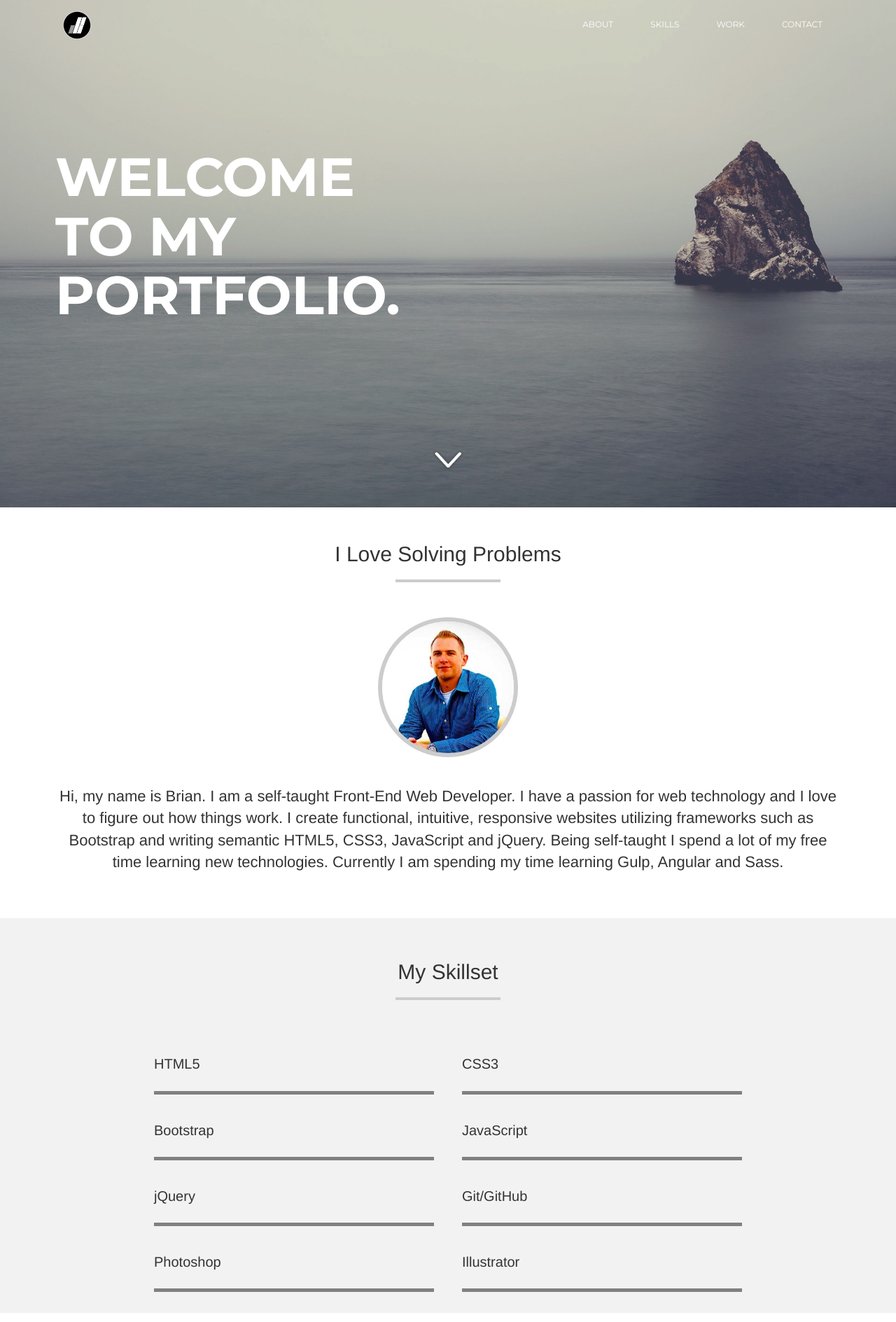
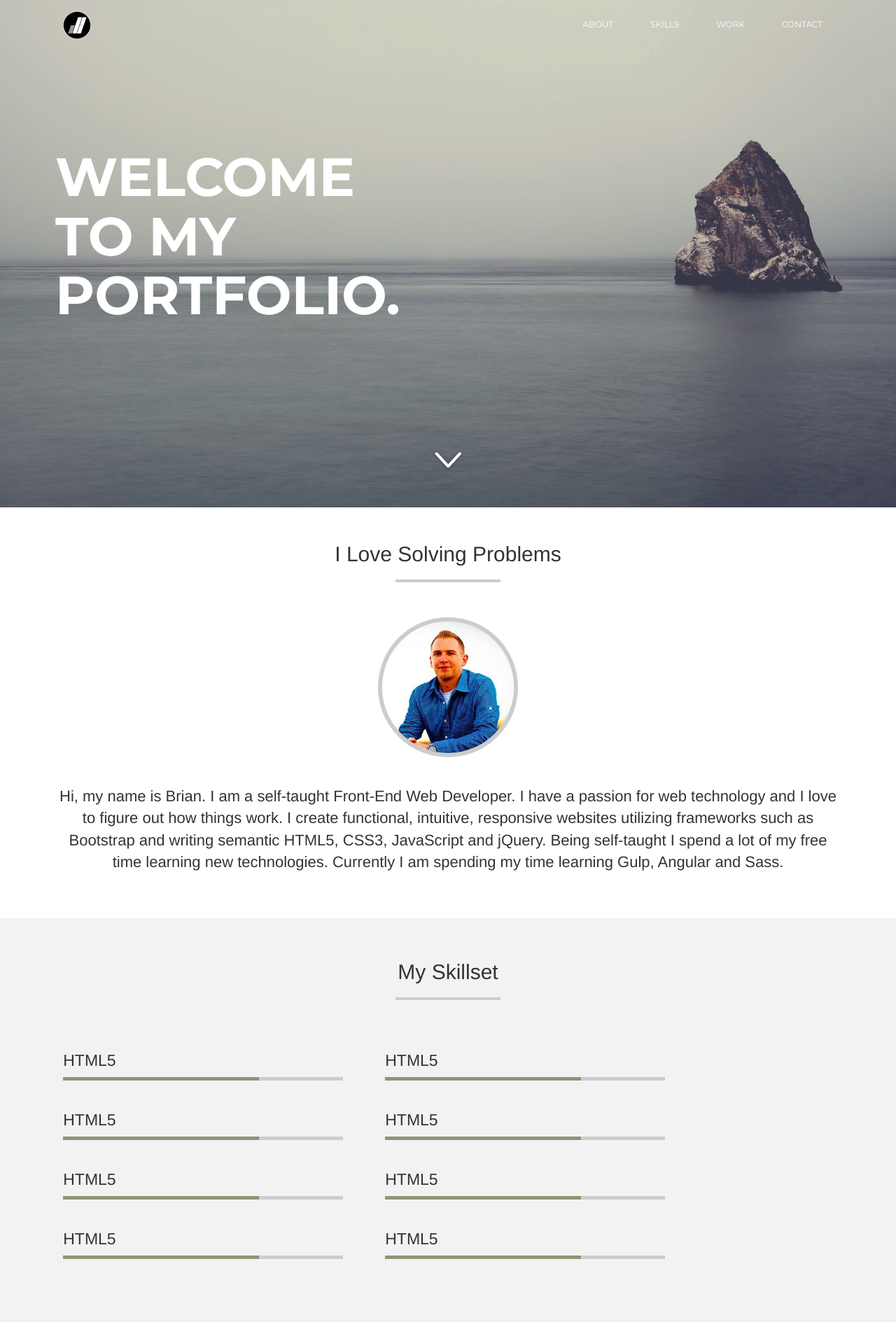
Before and after one commit to briandaub/briandaub.github.io, a Jekyll site: the page built from index.html, in a window 1280 px wide. Shown: the whole page at 70% size. Built offline with Jekyll 4.4.1, drawn with Linux system fonts in a browser that asks for light colours.

Commit message:
added skills section

```diff
--- a/_includes/skills.html
+++ b/_includes/skills.html
@@ -1,6 +1,6 @@
 <section class="skillset" id="skills">
     <div class="container">
         <h2>My Skillset</h2>
-        <div class="skills"></div><!-- /end .skillset -->
+        <div class="skill-list"></div><!-- /end .skill-list -->
     </div><!-- /end .container -->
 </section>
--- a/_sass/_skills.sass
+++ b/_sass/_skills.sass
@@ -1,7 +1,6 @@
 .skillset
     background: #f2f2f2
     height: auto
-    margin: 0 auto
     text-align: center
 
     h2
@@ -15,25 +14,41 @@
             width: 150px
             margin: 20px auto
 
+    .skill-list
+        float: left
+        margin: 50px auto
+
+        .list-group
+            width: 99%
+            margin: 0 auto
+
+        .bar-title
+            text-align: left
+            display: block
+            margin: 50px 0 0
+            display: none
+
+        .bar-outter
+            float: left
+            display: inline-block
+            text-align: left
+            margin: 40px 60px 40px 0
+            background-color: #ccc
+            height: 5px
+            width: 400px
 
 
-    .skills
-        margin: 50px 20px
-        text-align: center
+        .bar-inner
+            height: 100%
+            width: 70%
+            background: #949276
 
-        .skill
-            text-align: left
-            margin: 10px 70px
+            &::before
+                content: "HTML5"
+                position: relative
+                top: -40px
+                font-size: 23px
 
-        .skill-list
-            margin: 0 auto
-
-        .skill-bar
-            float: none
-            display: block
-            width: 400px
-            background-color: gray
-            height: 5px
 
 
 $bp-sm: 320px
--- a/js/skills.js
+++ b/js/skills.js
@@ -1,22 +1,22 @@
 var skills_obj = [
     {
       'title': 'HTML5',
+      'xp': 8,
+      'length': 9
+    },
+    {
+      'title': 'CSS3',
       'xp': 7,
       'length': 9
     },
     {
-      'title': 'CSS3',
-      'xp': 6,
-      'length': 9
-    },
-    {
       'title': 'Bootstrap',
-      'xp': 6,
+      'xp': 5,
       'length': 9
     },
     {
       'title': 'JavaScript',
-      'xp': 7,
+      'xp': 6,
       'length': 9
     },
     {
@@ -26,7 +26,7 @@
     },
     {
       'title': 'Git/GitHub',
-      'xp': 6,
+      'xp': 7,
       'length': 9
     },
     {
@@ -36,14 +36,14 @@
     },
     {
       'title': 'Illustrator',
-      'xp': 6,
+      'xp': 4,
       'length': 9
     }
 ]
 
 $(document).ready(function () {
-    var list = $('.skills').html('<ul id="skill-list" class="list-group"></ul>').find('ul');
+    var list = $('.skill-list').html('<ul class="list-group"></ul>').find('ul');
     for(var i = 0; i < skills_obj.length; i++){
-        list.append("<li class='skill'>" + "<h3>" + skills_obj[i].title + "</h3>" + "<br />" +  "<div class='skill-bar'>" + "</div>" + "</li>");
+        list.append("<h3 class='bar-title'>" + skills_obj[i].title + "</h3>" + "<li class='bar-outter' >" + "<div class='bar-inner' data-percent='" + skills_obj[i].xp  + "0%' >" +  "</div>" + "</li>");
     }
 });
```
